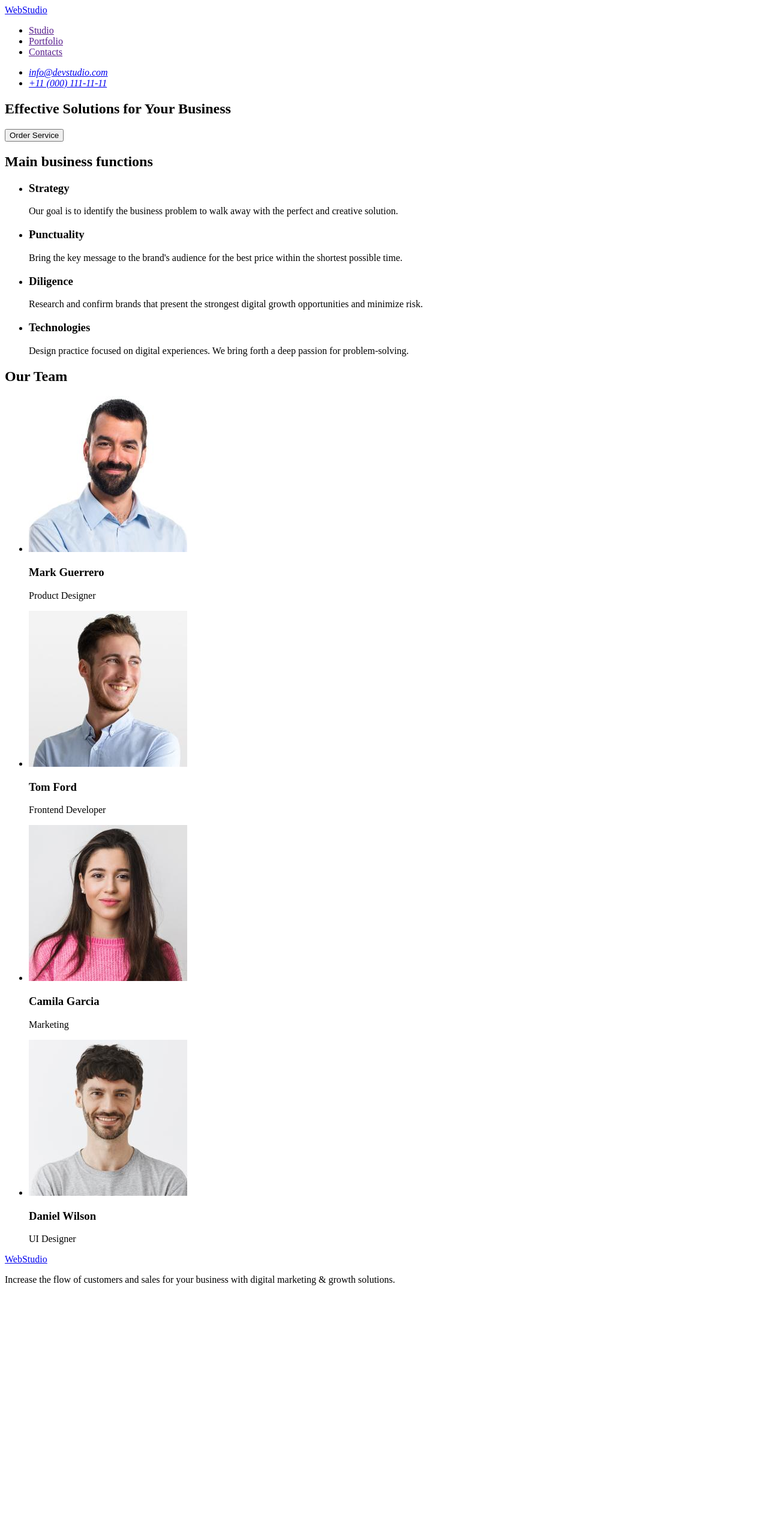
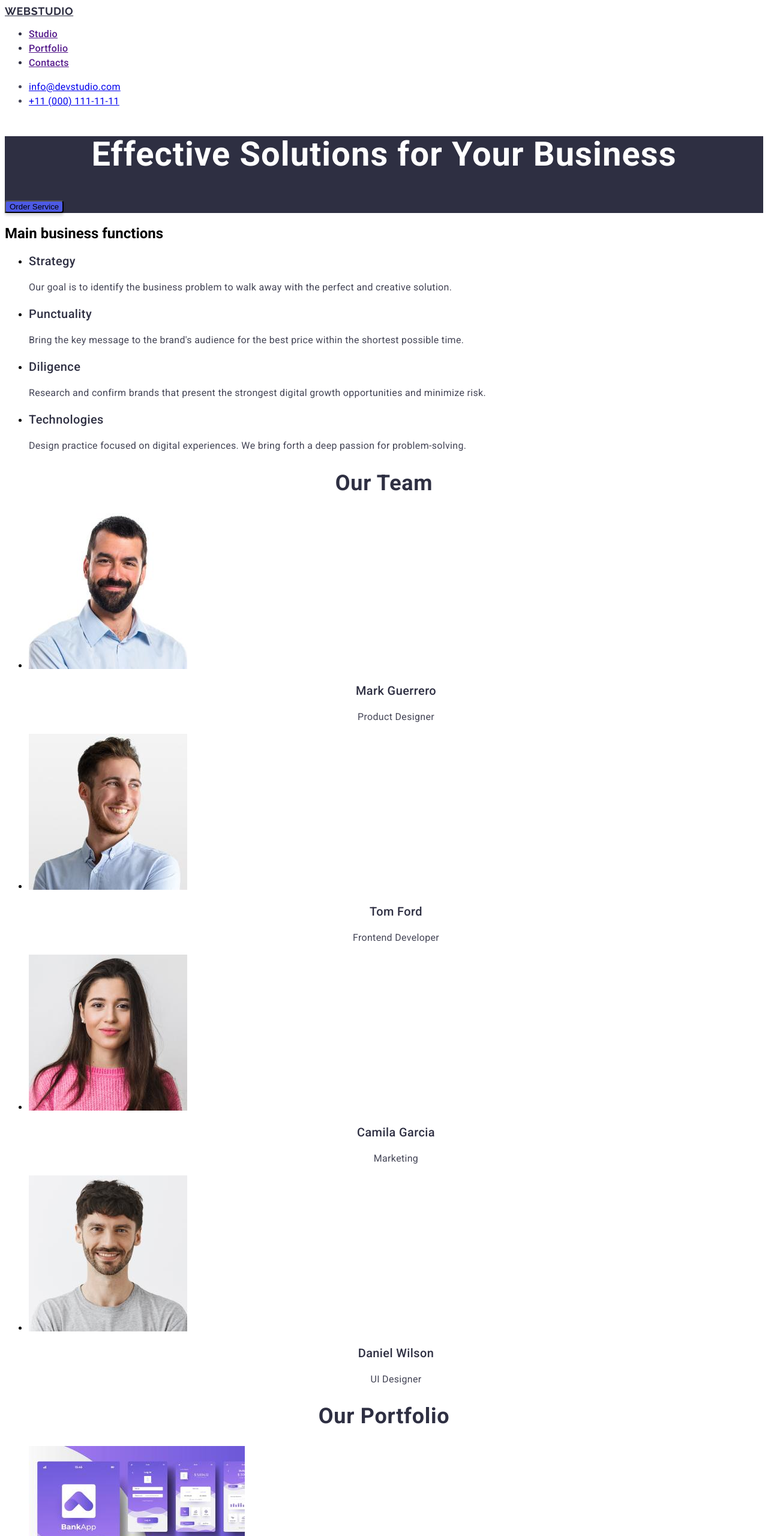
Before and after one commit to Alona1T1M/goit-markup-hw-02, a plain HTML site: page index.html in a window 1280 px wide. Shown: the top 2560 px of the page at 60% size. Before the commit the page ends 2158 px from the top, so only its background shows below. Drawn offline with Linux system fonts and the light colour scheme.

Commit message:
first-version

```diff
--- /dev/null
+++ b/css/styles.css
@@ -0,0 +1,169 @@
+.link {
+  text-decoration: none;
+}
+.list {
+  list-style-type: none;
+}
+button {
+  cursor: pointer;
+}
+
+body {
+  font-family: "Roboto", "Raleway";
+  color: #f4f4fd, #e7e9fc, #4d5ae5, #2e2f42, #434455, #ffffff;
+  background-color: #fff;
+}
+.logotype {
+  color: var(--navyblue, #2e2f42);
+  font-family: Raleway;
+  font-size: 18px;
+  font-style: normal;
+  font-weight: 700;
+  line-height: 21px;
+  letter-spacing: 0.54px;
+  text-transform: uppercase;
+}
+.menu-list {
+  color: var(--navyblue, #2e2f42);
+  font-family: Roboto;
+  font-size: 16px;
+  font-style: normal;
+  font-weight: 500;
+  line-height: 24px;
+  letter-spacing: 0.32px;
+}
+.address {
+  color: var(--slate, #434455);
+  font-family: Roboto;
+  font-size: 16px;
+  font-style: normal;
+  font-weight: 400;
+  line-height: 24px;
+  letter-spacing: 0.32px;
+}
+.hero-section {
+  background: var(--navyblue, #2e2f42);
+}
+.main-title {
+  color: var(--white, #fff);
+  text-align: center;
+  font-family: Roboto;
+  font-size: 56px;
+  font-style: normal;
+  font-weight: 700;
+  line-height: 60px;
+  letter-spacing: 1.12px;
+}
+.button-hero-section {
+  border-radius: 4px;
+  background: var(--iris, #4d5ae5);
+  box-shadow: 0px 4px 4px 0px rgba(0, 0, 0, 0.15);
+}
+.item-business-function {
+  color: var(--navyblue, #2e2f42);
+  font-family: Roboto;
+  font-size: 20px;
+  font-style: normal;
+  font-weight: 500;
+  line-height: 24px;
+  letter-spacing: 0.4px;
+}
+.description-item-business-function {
+  color: var(--slate, #434455);
+  font-family: Roboto;
+  font-size: 16px;
+  font-style: normal;
+  font-weight: 400;
+  line-height: 24px;
+  letter-spacing: 0.32px;
+}
+.title-our-team {
+  color: var(--navyblue, #2e2f42);
+  text-align: center;
+  font-family: Roboto;
+  font-size: 36px;
+  font-style: normal;
+  font-weight: 700;
+  line-height: 40px;
+  letter-spacing: 0.72px;
+  text-transform: capitalize;
+}
+.foto-our-team {
+  background: url(<path-to-image>),
+    lightgray -128.784px -0.151px / 197.563% 133.752% no-repeat;
+}
+.persons {
+  color: var(--navyblue, #2e2f42);
+  text-align: center;
+  font-family: Roboto;
+  font-size: 20px;
+  font-style: normal;
+  font-weight: 500;
+  line-height: 24px;
+  letter-spacing: 0.4px;
+}
+.job-title {
+  color: var(--slate, #434455);
+  text-align: center;
+  font-family: Roboto;
+  font-size: 16px;
+  font-style: normal;
+  font-weight: 400;
+  line-height: 24px;
+  letter-spacing: 0.32px;
+}
+.portfolio {
+  color: var(--navyblue, #2e2f42);
+  text-align: center;
+  font-family: Roboto;
+  font-size: 36px;
+  font-style: normal;
+  font-weight: 700;
+  line-height: 40px;
+  letter-spacing: 0.72px;
+  text-transform: capitalize;
+}
+.foto-portfolio {
+  background: url(<path-to-image>),
+    lightgray -25.026px 0px / 125% 100% no-repeat;
+}
+.item-portfolio {
+  color: var(--navyblue, #2e2f42);
+  font-family: Roboto;
+  font-size: 20px;
+  font-style: normal;
+  font-weight: 500;
+  line-height: 24px; /* 120% */
+  letter-spacing: 0.4px;
+}
+.sub-item-portfolio {
+  color: var(--slate, #434455);
+  font-family: Roboto;
+  font-size: 16px;
+  font-style: normal;
+  font-weight: 400;
+  line-height: 24px;
+  letter-spacing: 0.32px;
+}
+.logo-footer {
+  color: var(--cloud, #f4f4fd);
+  font-family: Raleway;
+  font-size: 18px;
+  font-style: normal;
+  font-weight: 700;
+  line-height: 21px;
+  letter-spacing: 0.54px;
+  text-transform: uppercase;
+}
+.item-footer {
+  color: var(--cloud, #f4f4fd);
+  font-family: Roboto;
+  font-size: 16px;
+  font-style: normal;
+  font-weight: 400;
+  line-height: 24px;
+  letter-spacing: 0.32px;
+}
+.section-footer {
+  background: var(--navyblue, #2e2f42);
+}
--- a/index.html
+++ b/index.html
@@ -4,21 +4,28 @@
     <meta charset="UTF-8" />
     <meta name="viewport" content="width=device-width, initial-scale=1.0" />
     <title>Webstudio</title>
+    <link rel="preconnect" href="https://fonts.googleapis.com" />
+    <link rel="preconnect" href="https://fonts.gstatic.com" crossorigin />
+    <link
+      href="https://fonts.googleapis.com/css2?family=Raleway:wght@700&family=Roboto:wght@400;500;700&display=swap"
+      rel="stylesheet"
+    />
+    <link rel="stylesheet" href="./css/styles.css" />
   </head>
   <body>
-    <header>
-      <nav>
-        <a href="./index.html">WebStudio</a>
+    <header class="page-header">
+      <nav class="page-navigation">
+        <a class="logotype" href="./index.html">WebStudio</a>
 
-        <ul>
-          <li><a href="">Studio</a></li>
-          <li><a href="">Portfolio</a></li>
-          <li><a href="">Contacts</a></li>
+        <ul class="menu-list">
+          <li class="menu-item"><a class="menu-link" href="">Studio</a></li>
+          <li class="menu-item"><a class="menu-link" href="">Portfolio</a></li>
+          <li class="menu-item"><a class="menu-link" href="">Contacts</a></li>
         </ul>
       </nav>
 
       <address>
-        <ul>
+        <ul class="address">
           <li><a href="mailto:info@devstudio.com">info@devstudio.com</a></li>
 
           <li>
@@ -30,9 +37,9 @@
 
     <main>
       <!--HERO SECTION-->
-      <section>
-        <h1>Effective Solutions for Your Business</h1>
-        <button type="button">Order Service</button>
+      <section class="hero-section">
+        <h1 class="main-title">Effective Solutions for Your Business</h1>
+        <button class="button-hero-section" type="button">Order Service</button>
       </section>
 
       <!--DESCRIPTION SECTION-->
@@ -40,29 +47,29 @@
         <h2>Main business functions</h2>
         <ul>
           <li>
-            <h3>Strategy</h3>
-            <p>
+            <h3 class="item-business-function">Strategy</h3>
+            <p class="description-item-business-function">
               Our goal is to identify the business problem to walk away with the
               perfect and creative solution.
             </p>
           </li>
           <li>
-            <h3>Punctuality</h3>
-            <p>
+            <h3 class="item-business-function">Punctuality</h3>
+            <p class="description-item-business-function">
               Bring the key message to the brand's audience for the best price
               within the shortest possible time.
             </p>
           </li>
           <li>
-            <h3>Diligence</h3>
-            <p>
+            <h3 class="item-business-function">Diligence</h3>
+            <p class="description-item-business-function">
               Research and confirm brands that present the strongest digital
               growth opportunities and minimize risk.
             </p>
           </li>
           <li>
-            <h3>Technologies</h3>
-            <p>
+            <h3 class="item-business-function">Technologies</h3>
+            <p class="description-item-business-function">
               Design practice focused on digital experiences. We bring forth a
               deep passion for problem-solving.
             </p>
@@ -72,55 +79,131 @@
 
       <!--TEAM COMPANY SECTION-->
       <section>
-        <h2>Our Team</h2>
+        <h2 class="title-our-team">Our Team</h2>
         <ul>
           <li>
             <img
+              class="foto-our-team"
               src="./images/mark-guerrero-1.jpg"
               width="264"
               height="260"
               alt="foto mark guerrero"
             />
-            <h3>Mark Guerrero</h3>
-            <p>Product Designer</p>
+            <h3 class="persons">Mark Guerrero</h3>
+            <p class="job-title">Product Designer</p>
           </li>
           <li>
             <img
+              class="foto-our-team"
               src="./images/tom-ford-2.jpg"
               width="264"
               height="260"
               alt="foto tom ford"
             />
-            <h3>Tom Ford</h3>
-            <p>Frontend Developer</p>
+            <h3 class="persons">Tom Ford</h3>
+            <p class="job-title">Frontend Developer</p>
           </li>
           <li>
             <img
+              class="foto-our-team"
               src="./images/camila-garcia-3.jpg"
               width="264"
               height="260"
               alt="foto camila garcia"
             />
-            <h3>Camila Garcia</h3>
-            <p>Marketing</p>
+            <h3 class="persons">Camila Garcia</h3>
+            <p class="job-title">Marketing</p>
           </li>
           <li>
             <img
+              class="foto-our-team"
               src="./images/daniel-wilson-4.jpg"
               width="264"
               height="260"
               alt="foto daniel wilson"
             />
-            <h3>Daniel Wilson</h3>
-            <p>UI Designer</p>
+            <h3 class="persons">Daniel Wilson</h3>
+            <p class="job-title">UI Designer</p>
+          </li>
+        </ul>
+      </section>
+      <!--PORTFOLIO-->
+      <section>
+        <h2 class="portfolio">Our Portfolio</h2>
+        <ul>
+          <li>
+            <img
+              class="foto-portfolio"
+              src="./images/banking-app.jpg"
+              width="360"
+              height="300"
+              alt="foto banking app"
+            />
+            <h3 class="item-portfolio">Banking App</h3>
+            <p class="sub-item-portfolio">App</p>
+          </li>
+          <li>
+            <img
+              class="foto-portfolio"
+              src="./images/cashless-payment.jpg"
+              width="360"
+              height="300"
+              alt="foto cashless payment"
+            />
+            <h3 class="item-portfolio">Cashless Payment</h3>
+            <p class="sub-item-portfolio">Marketing</p>
+          </li>
+          <li>
+            <img
+              class="foto-portfolio"
+              src="./images/meditation-app.jpg"
+              width="360"
+              height="300"
+              alt="foto meditation app "
+            />
+            <h3 class="item-portfolio">Meditation App</h3>
+            <p class="sub-item-portfolio">App</p>
+          </li>
+          <li>
+            <img
+              class="foto-portfolio"
+              src="./images/taxi-service.jpg"
+              width="360"
+              height="300"
+              alt="foto taxi service"
+            />
+            <h3 class="item-portfolio">Taxi Service</h3>
+            <p class="sub-item-portfolio">Marketing</p>
+          </li>
+          <li>
+            <img
+              class="foto-portfolio"
+              src="./images/screen-illustration.jpg"
+              width="360"
+              height="300"
+              alt="foto screen illustration"
+            />
+            <h3 class="item-portfolio">Screen Illustrations</h3>
+            <p class="sub-item-portfolio">Design</p>
+          </li>
+          <li>
+            <img
+              class="foto-portfolio"
+              src="./images/online-courses.jpg"
+              width="360"
+              height="300"
+              alt="foto online courses"
+            />
+            <h3 class="item-portfolio">Online Courses</h3>
+            <p class="sub-item-portfolio">Marketing</p>
           </li>
         </ul>
       </section>
     </main>
 
-    <footer>
-      <a href="./index.html">WebStudio</a>
-      <p>
+    <footer class="section-footer">
+      <a class="logo-footer" href="./index.html">WebStudio</a>
+      <p class="item-footer">
         Increase the flow of customers and sales for your business with digital
         marketing & growth solutions.
       </p>
```
Also changed, not shown: images/banking-app.jpg (added), images/cashless-payment.jpg (added), images/meditation-app.jpg (added), images/online-courses.jpg (added), images/screen-illustration.jpg (added), images/taxi-service.jpg (added).
